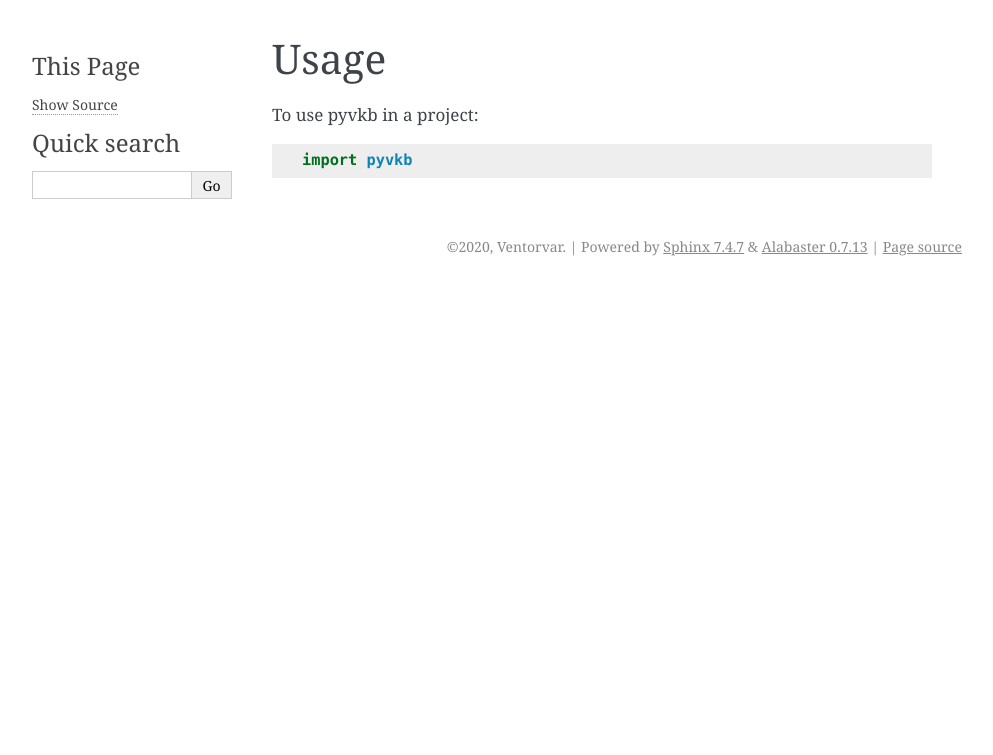
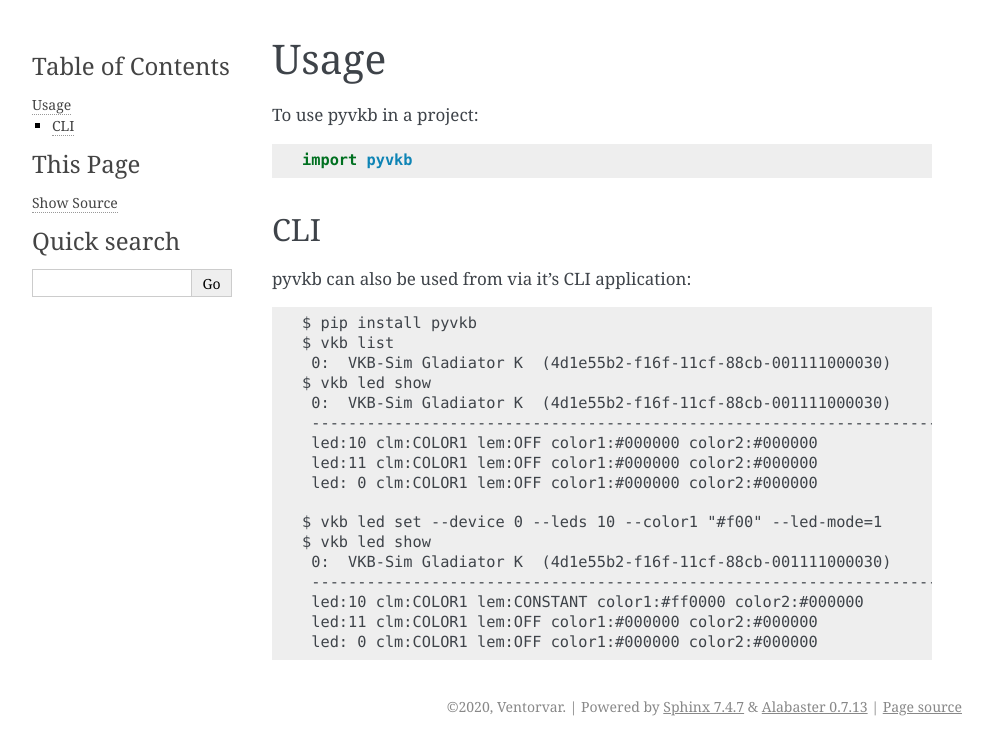
Before and after one commit to ventorvar/pyvkb, a Sphinx documentation site: the page built from docs/usage.rst, in a window 1280 px wide. Shown: the top 755 px of the page, without its empty margins (148-1141 px from the left). Built offline with Sphinx 7.4.7, drawn with Linux system fonts in a browser that asks for light colours; the version number is read from the project's files by our own code.

Commit message:
Added usage. Fixed typo in installation

```diff
--- a/README.rst
+++ b/README.rst
@@ -54,7 +54,7 @@ See `vkb --help` for more information
 
     $ pip install pyvkb
     $ vkb list
-      0:  VKB-Sim Gladiator K  (4d1e55b2-f16f-11cf-88cb-001111000030)
+     0:  VKB-Sim Gladiator K  (4d1e55b2-f16f-11cf-88cb-001111000030)
     $ vkb led show
      0:  VKB-Sim Gladiator K  (4d1e55b2-f16f-11cf-88cb-001111000030)
      ----------------------------------------------------------------------
--- a/docs/usage.rst
+++ b/docs/usage.rst
@@ -5,3 +5,28 @@ Usage
 To use pyvkb in a project::
 
     import pyvkb
+
+
+CLI
+---
+
+pyvkb can also be used from via it's CLI application::
+
+
+    $ pip install pyvkb
+    $ vkb list
+     0:  VKB-Sim Gladiator K  (4d1e55b2-f16f-11cf-88cb-001111000030)
+    $ vkb led show
+     0:  VKB-Sim Gladiator K  (4d1e55b2-f16f-11cf-88cb-001111000030)
+     ----------------------------------------------------------------------
+     led:10 clm:COLOR1 lem:OFF color1:#000000 color2:#000000
+     led:11 clm:COLOR1 lem:OFF color1:#000000 color2:#000000
+     led: 0 clm:COLOR1 lem:OFF color1:#000000 color2:#000000
+
+    $ vkb led set --device 0 --leds 10 --color1 "#f00" --led-mode=1
+    $ vkb led show
+     0:  VKB-Sim Gladiator K  (4d1e55b2-f16f-11cf-88cb-001111000030)
+     ----------------------------------------------------------------------
+     led:10 clm:COLOR1 lem:CONSTANT color1:#ff0000 color2:#000000
+     led:11 clm:COLOR1 lem:OFF color1:#000000 color2:#000000
+     led: 0 clm:COLOR1 lem:OFF color1:#000000 color2:#000000
```
Also changed, not shown: docs/installation.rst (+4 -4 lines), 1 other file.
